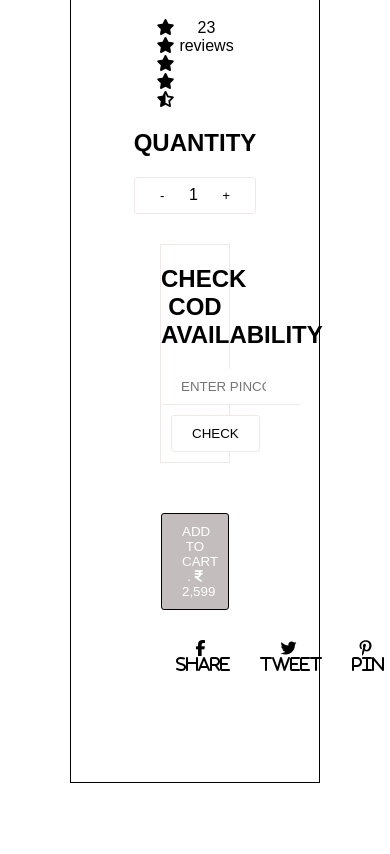
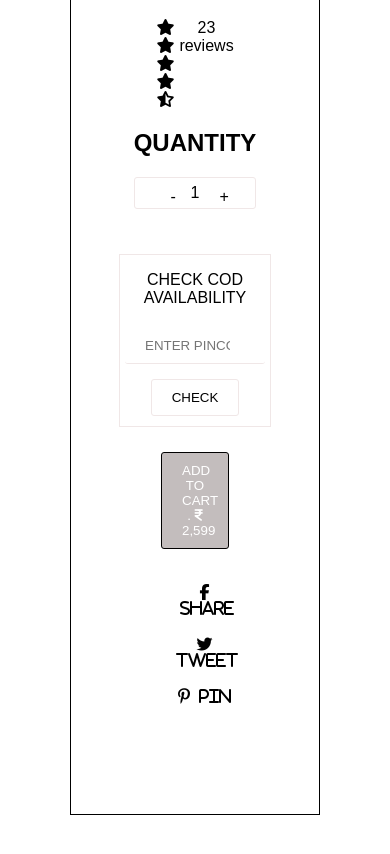
Before and after one commit to iayushch/Task2, a plain HTML site: page index.html in a window 390 px wide. Shown: the part 536-1390 px from the top of the page. Drawn offline with Linux system fonts and the light colour scheme.

Commit message:
Final Responsive Update

```diff
--- a/index.html
+++ b/index.html
@@ -36,7 +36,7 @@
             </div>
 
             <div class="cod-check">
-                <h2>CHECK COD AVAILABILITY</h2>
+                <p class="cod-av">CHECK COD AVAILABILITY</p>
                 <input id="pincodeInput" type="number" inputmode="numeric" oninput="limitInputLength(this)" placeholder="ENTER PINCODE" maxlength="6">
                 <button id="cod-check-btn" class="diss" >CHECK</button>
             </div>
--- a/style.css
+++ b/style.css
@@ -64,7 +64,6 @@ body {
     border: solid 1px rgb(240, 231, 231);
     margin-top: 30px;
     margin-bottom: 40px;
-    width: 100%;
 }
 
 #cod-check-btn{
@@ -79,6 +78,7 @@ body {
 }
 
 #pincodeInput {
+    margin: 5px;
     padding: 10px 20px;
     border: none;
     border-bottom: 1px solid rgb(240, 231, 231);
@@ -141,6 +141,43 @@ body {
     padding-left: 5px;
 }
 
+
+@media only screen and (max-width: 500px) {
+    .quantity,
+    .cod-check,
+    #add-to-cart {
+        text-align: center;
+        margin-bottom: 15px;
+    }
+
+
+    .inc-dec {
+        display: flex;
+        justify-content: center;
+        align-items: center;
+    }
+
+    .minus,
+    .plus {
+        width: 30px;
+        height: 30px;
+        font-size: 16px;
+    }
+
+    .cod-check input {
+        width: 100%;
+    }
+
+    .handles {
+        flex-direction: column;
+        align-items: center;
+        justify-content: center;
+        text-align: center;
+    }
+}
+
+
+
 @media only screen and (max-width: 600px) {
     .container {
         flex-direction: column;
```
